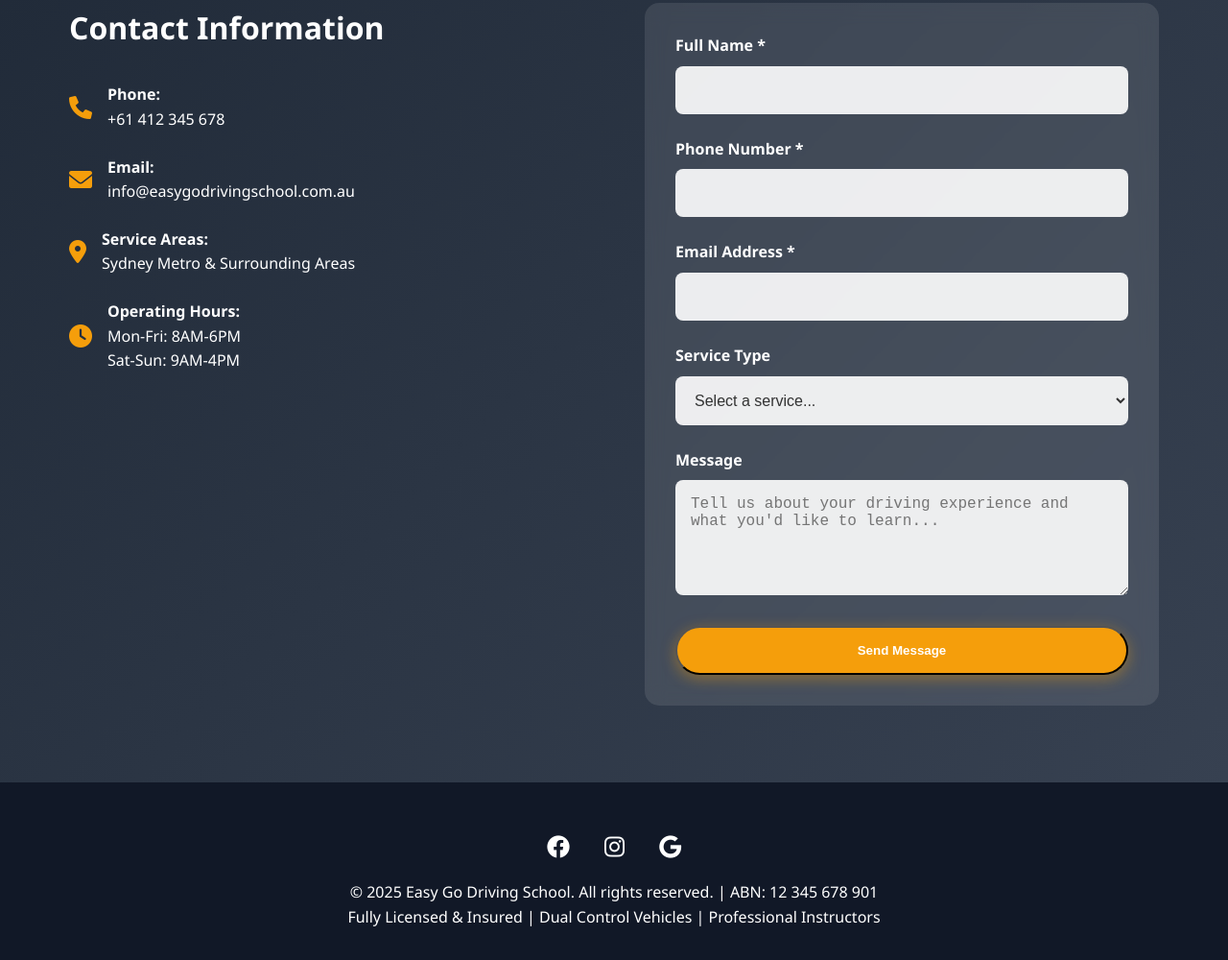
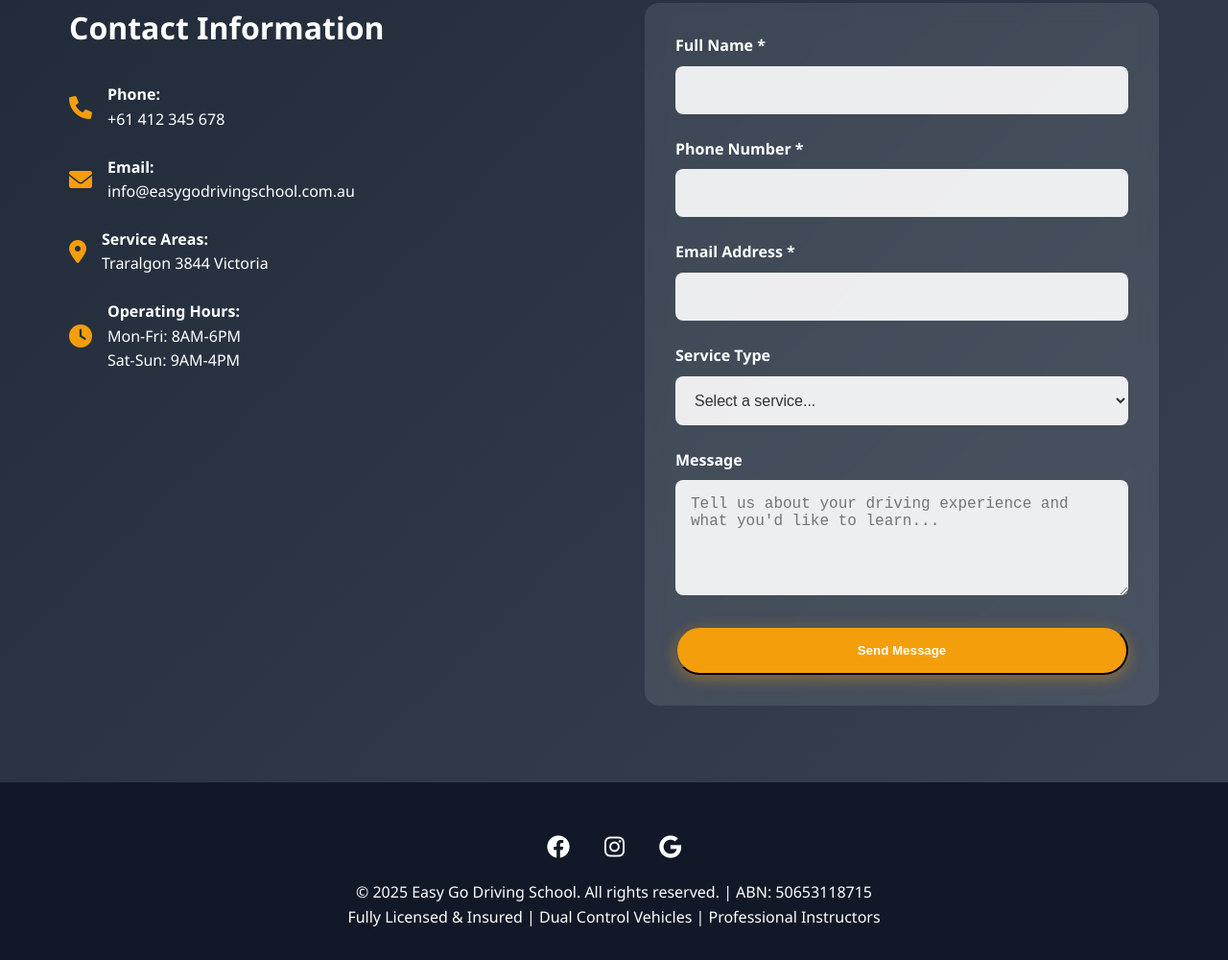
Before and after one commit to EasyGoDrive/easy-go-driving, a plain HTML site: page index.html in a window 1280 px wide. Shown: the part 3507-4507 px from the top of the page at 96% size. Drawn offline with Linux system fonts and the light colour scheme.

Commit message:
Update index.html

```diff
--- a/index.html
+++ b/index.html
@@ -759,7 +759,7 @@
                         <i class="fas fa-map-marker-alt"></i>
                         <div>
                             <strong>Service Areas:</strong><br>
-                            Sydney Metro & Surrounding Areas
+                            Traralgon 3844 Victoria
                         </div>
                     </div>
                     <div class="contact-item">
@@ -816,7 +816,7 @@
                 <a href="#"><i class="fab fa-instagram"></i></a>
                 <a href="#"><i class="fab fa-google"></i></a>
             </div>
-            <p>&copy; 2025 Easy Go Driving School. All rights reserved. | ABN: 12 345 678 901</p>
+            <p>&copy; 2025 Easy Go Driving School. All rights reserved. | ABN: 50653118715 </p>
             <p>Fully Licensed & Insured | Dual Control Vehicles | Professional Instructors</p>
         </div>
     </footer>
```
